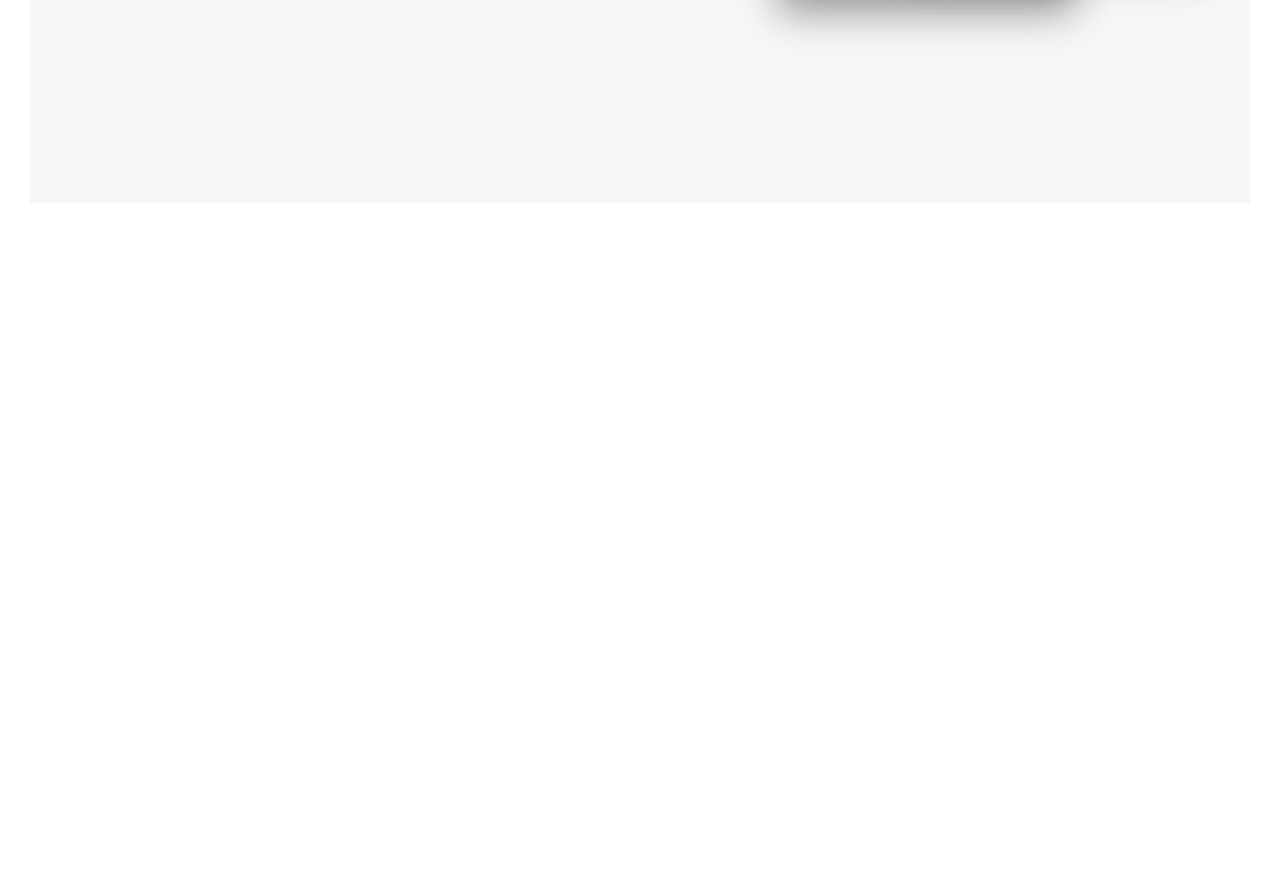
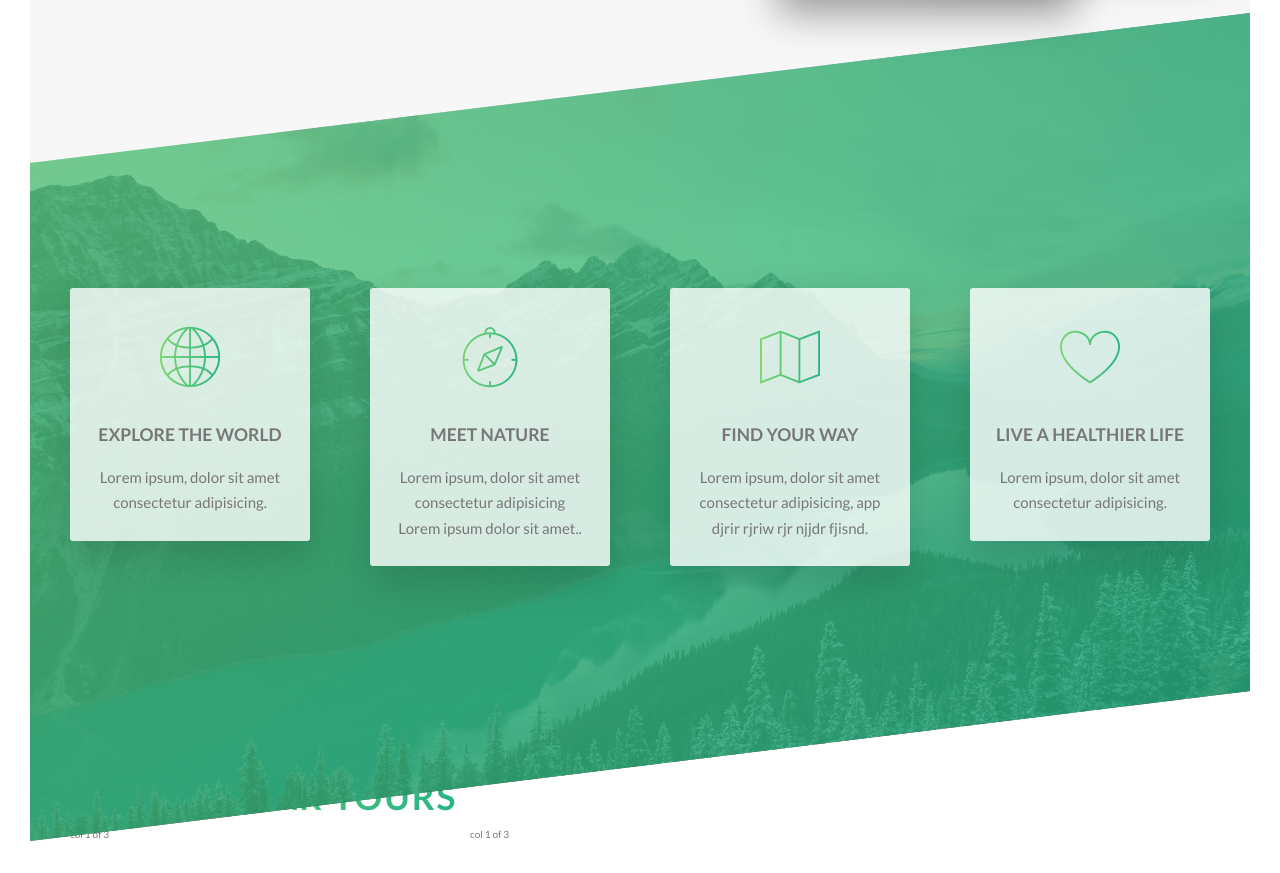
Before and after one commit to logicenoch/Natours-Landing-Page, a website: page index.html in a window 1280 px wide. Shown: the part 1281-2154 px from the top of the page. Before the commit the page ends 1514 px from the top, so only its background shows below. Drawn offline with Linux system fonts and the light colour scheme.

Commit message:
Feature-box.scss added to the commit and tour section is being created

```diff
--- a/index.html
+++ b/index.html
@@ -33,7 +33,7 @@
 
     <main>
       <section class="section-about">
-        <div class="u-center-text u-margin-buttom-big">
+        <div class="u-center-text u-margin-bottom-big">
           <h2 class="heading-secondary">
             Exciting tours for adventuroues people
           </h2>
@@ -41,7 +41,7 @@
         <div class="row">
           <!---left column-->
           <div class="col-1-of-2">
-            <h3 class="heading-tertiary u-margin-buttom-small">
+            <h3 class="heading-tertiary u-margin-bottom-small">
               You're going to fall in love with nature
             </h3>
             <p class="paragraph">
@@ -81,6 +81,71 @@
               />
             </div>
           </div>
+        </div>
+      </section>
+
+      <section class="section-features">
+        <div class="row">
+          <div class="col-1-of-4">
+            <div class="feature-box">
+              <i class="feature-box__icon icon-basic-world"></i>
+              <h3 class="heading-tertiary u-margin-bottom-small">
+                Explore the world
+              </h3>
+              <p class="feature-box__text">
+                Lorem ipsum, dolor sit amet consectetur adipisicing.
+              </p>
+            </div>
+          </div>
+
+          <div class="col-1-of-4">
+            <div class="feature-box">
+              <i class="feature-box__icon icon-basic-compass"></i>
+              <h3 class="heading-tertiary u-margin-bottom-small">
+                Meet Nature
+              </h3>
+              <p class="feature-box__text">
+                Lorem ipsum, dolor sit amet consectetur adipisicing Lorem ipsum
+                dolor sit amet..
+              </p>
+            </div>
+          </div>
+
+          <div class="col-1-of-4">
+            <div class="feature-box">
+              <i class="feature-box__icon icon-basic-map"></i>
+              <h3 class="heading-tertiary u-margin-bottom-small">
+                Find your way
+              </h3>
+              <p class="feature-box__text">
+                Lorem ipsum, dolor sit amet consectetur adipisicing, app djrir
+                rjriw rjr njjdr fjisnd.
+              </p>
+            </div>
+          </div>
+
+          <div class="col-1-of-4">
+            <div class="feature-box">
+              <i class="feature-box__icon icon-basic-heart"></i>
+              <h3 class="heading-tertiary u-margin-bottom-small">
+                Live a healthier life
+              </h3>
+              <p class="feature-box__text">
+                Lorem ipsum, dolor sit amet consectetur adipisicing.
+              </p>
+            </div>
+          </div>
+        </div>
+      </section>
+
+      <section class="section-tours">
+        <h2 class="heading-secondary">Most popular tours</h2>
+        <div class="row">
+          <div class="col-1-of-3">
+
+          </div>
+          <div class="col-1-of-3">col 1 of 3</div>
+          <div class="col-1-of-3">col 1 of 3</div>
         </div>
       </section>
     </main>
--- a/sass/base/_utilities.scss
+++ b/sass/base/_utilities.scss
@@ -2,14 +2,14 @@
   text-align: center;
 }
 
-.u-margin-buttom-big {
+.u-margin-bottom-big {
   margin-bottom: 8rem;
 }
 
-.u-margin-buttom-medium {
+.u-margin-bottom-medium {
   margin-bottom: 4rem;
 }
 
-.u-margin-buttom-small {
+.u-margin-bottom-small {
   margin-bottom: 1.5rem;
 }
--- /dev/null
+++ b/sass/components/_feature-box.scss
@@ -0,0 +1,27 @@
+.feature-box {
+  background-color: rgba($color-white, 0.8);
+  font-size: 1.5rem;
+  padding: 2.5rem;
+  text-align: center;
+  border-radius: 3px;
+  box-shadow: 0 1.5rem 4rem rgba($color-black, 0.15);
+  transition: transform 0.3s;
+
+  &__icon {
+    font-size: 6rem;
+    margin-bottom: 0.5rem;
+    background-image: linear-gradient(
+      to right,
+      $color-primary-light,
+      $color-primary-dark
+    );
+    display: inline-block;
+    background-clip: text;
+    -webkit-background-clip: text;
+    color: transparent;
+  }
+
+  &:hover {
+    transform: translateY(-1.5rem) scale(1.03);
+  }
+}
--- a/sass/main.scss
+++ b/sass/main.scss
@@ -9,6 +9,7 @@
 
 @import "components/button";
 @import "components/composition";
+@import "components/feature-box";
 
 @import "layout/grid";
 @import "layout/header";
--- a/sass/pages/_home.scss
+++ b/sass/pages/_home.scss
@@ -1,5 +1,26 @@
-.section-about{
-    background-color: $color-grey-light-1;
-    padding: 25rem 0;
-    margin-top: -20vh;
+.section-about {
+  background-color: $color-grey-light-1;
+  padding: 25rem 0;
+  margin-top: -20vh;
 }
+
+.section-features {
+  background-image: linear-gradient(
+      to right bottom,
+      rgba($color-primary, 0.8),
+      rgba($color-primary-dark, 0.8)
+    ),
+    url(../img/nat-4.jpg);
+  background-size: cover;
+  padding: 20rem 0;
+  transform: skewY(-7deg);
+  margin-top: -10rem;
+
+  & > * {
+    transform: skewY(7deg);
+  }
+}
+
+.section-tours{
+
+}
```
Also changed, not shown: css/style.css.
